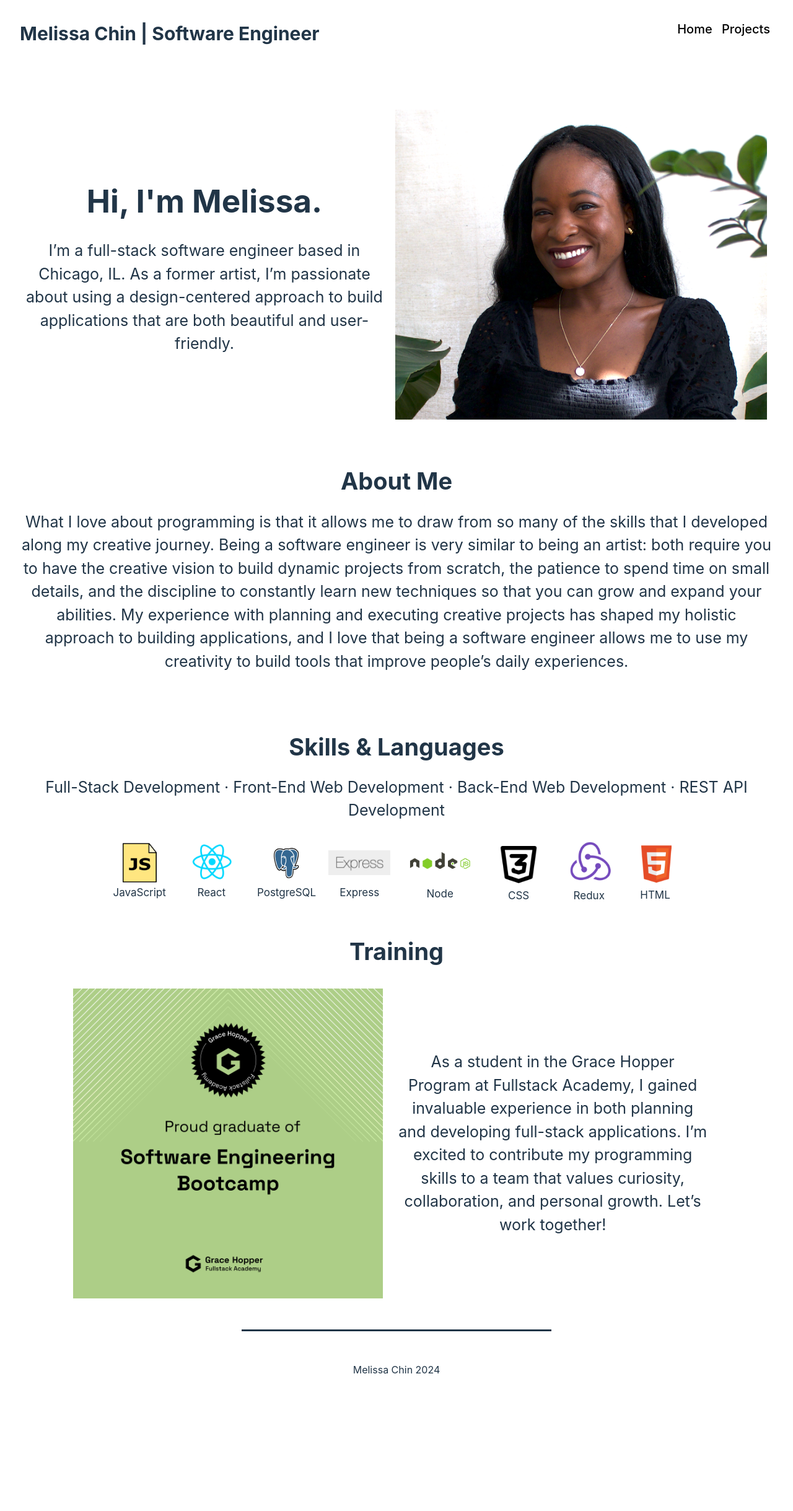
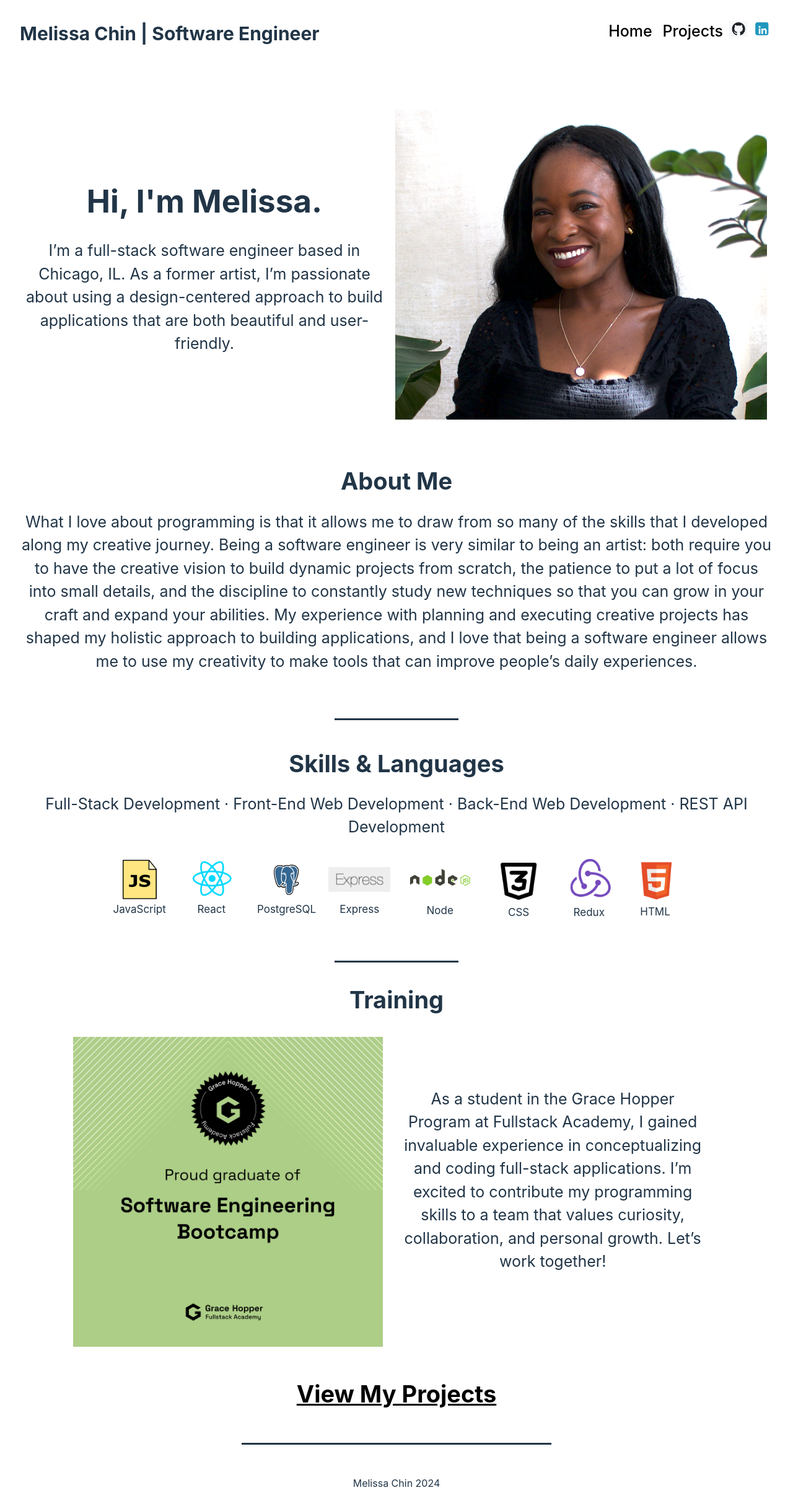
Before and after one commit to mjchin1/PortfolioWebsite, a React (Vite) app in the folder client/: page / in a window 1280 px wide. Shown: the top 2438 px of the page at 62% size. Built offline with nearby package versions, Linux system fonts and the light colour scheme.

Commit message:
made minor text edits and added LinkedIn and GitHub icons to nav bar

```diff
--- a/client/src/components/Homepage.jsx
+++ b/client/src/components/Homepage.jsx
@@ -8,9 +8,14 @@ import Node from '../assets/Node.png'
 import CSS from '../assets/CSS.png'
 import Redux from '../assets/Redux.png'
 import HTML from '../assets/HTML.png'
+import { Link } from 'react-router-dom'
 
 
 export default function Homepage() {
+
+  function scrollToTop() {
+    window.scroll(0,0)
+  }
 
   return(
 
@@ -30,7 +35,9 @@ export default function Homepage() {
 
     <h1 className="aboutSection">About Me</h1>
 
-    <p className="homepageText">What I love about programming is that it allows me to draw from so many of the skills that I developed along my creative journey. Being a software engineer is very similar to being an artist: both require you to have the creative vision to build dynamic projects from scratch, the patience to spend time on small details, and the discipline to constantly learn new techniques so that you can grow and expand your abilities. My experience with planning and executing creative projects has shaped my holistic approach to building applications, and I love that being a software engineer allows me to use my creativity to build tools that improve people’s daily experiences. </p> <br/> <br/>
+    <p className="homepageText">What I love about programming is that it allows me to draw from so many of the skills that I developed along my creative journey. Being a software engineer is very similar to being an artist: both require you to have the creative vision to build dynamic projects from scratch, the patience to put a lot of focus into small details, and the discipline to constantly study new techniques so that you can grow in your craft and expand your abilities. My experience with planning and executing creative projects has shaped my holistic approach to building applications, and I love that being a software engineer allows me to use my creativity to make tools that can improve people’s daily experiences. </p> <br/> <br/>
+
+    <div className="shortBreakline"></div> <br/>
 
     <h1 className="aboutSection">Skills & Languages </h1>
 
@@ -79,16 +86,21 @@ export default function Homepage() {
       <p className="iconText">HTML</p>
     </div>
 
-    </div>
+    </div> <br/><br/>
+
+    <div className="shortBreakline"></div>
 
     <h2 className="aboutSection"> Training </h2>
 
     <div className="outroBlock">
     <img className="ghBadge" src={gracehopper}></img><br/>
     <p className="outroText">
-    As a student in the Grace Hopper Program at Fullstack Academy, I gained invaluable experience in both planning and developing full-stack applications. I’m excited to contribute my programming skills to a team that values curiosity, collaboration, and personal growth. Let’s work together!
+    As a student in the Grace Hopper Program at Fullstack Academy, I gained invaluable experience in conceptualizing and coding full-stack applications. I’m excited to contribute my programming skills to a team that values curiosity, collaboration, and personal growth. Let’s work together! <br/> <br/>
     </p>
-    </div>
+    </div> <br/> <br/>
+
+    <Link to="/projects" className="projectsLink" onClick={scrollToTop}> View My Projects </Link>
+
 
 
    </div>
--- a/client/src/components/Navigations.jsx
+++ b/client/src/components/Navigations.jsx
@@ -1,4 +1,6 @@
 import { Link } from 'react-router-dom'
+import GitHub from '../assets/GitHub.png'
+import LinkedIn from '../assets/LinkedIn.png'
 
 
 export default function Navigations() {
@@ -10,6 +12,13 @@ export default function Navigations() {
     <Link to="/"> Home</Link>
     <Link to="/projects"> Projects</Link>
 
+    <a href="https://github.com/mjchin1" target="_blank">{<img className="navLink" src={GitHub}/>}</a>
+    <a href="www.linkedin.com/in/melissa1jchin" target="_blank">{<img className="navLink" src={LinkedIn}/>}</a>
+
+
+
+
+
     </nav>
 
 
--- a/client/src/components/Projects.jsx
+++ b/client/src/components/Projects.jsx
@@ -16,6 +16,7 @@ export default function Projects() {
   return(
     <div className="projectsContainer">
     <h1>Projects</h1>
+    <div className="shortBreakline"></div>
 
     <h2>Moodboard</h2>
     <h3>A Full-Stack Website-Building App</h3>
--- a/client/src/index.css
+++ b/client/src/index.css
@@ -106,7 +106,7 @@ margin-right: 10px;
   font-size: 30px;
 }
 a{
-  font-size: 20px;
+  font-size: 25px;
 }
 
 .appFooter {
@@ -215,3 +215,19 @@ font-size: 25px;
 .html {
   margin-bottom: 4px;
 }
+
+.shortBreakline {
+  width: 200px;
+  border-bottom: solid;
+  margin: 0 auto;
+}
+
+.projectsLink {
+  font-size: 38px;
+  text-decoration: underline;
+  font-weight: bold;
+}
+
+.navLink {
+  height: 25px;
+}
```
Also changed, not shown: client/src/assets/GitHub.png (added), client/src/assets/LinkedIn.png (added).
